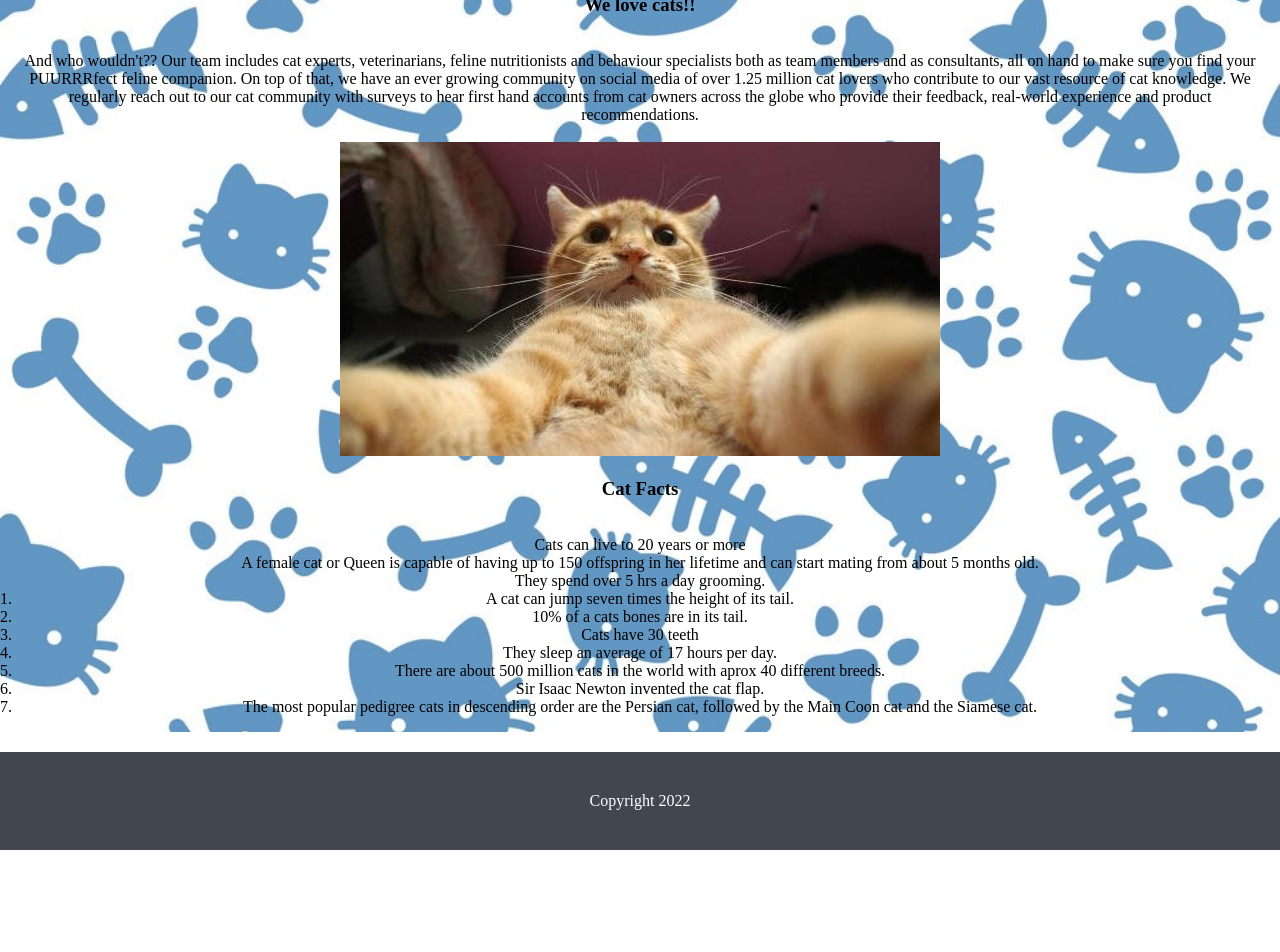
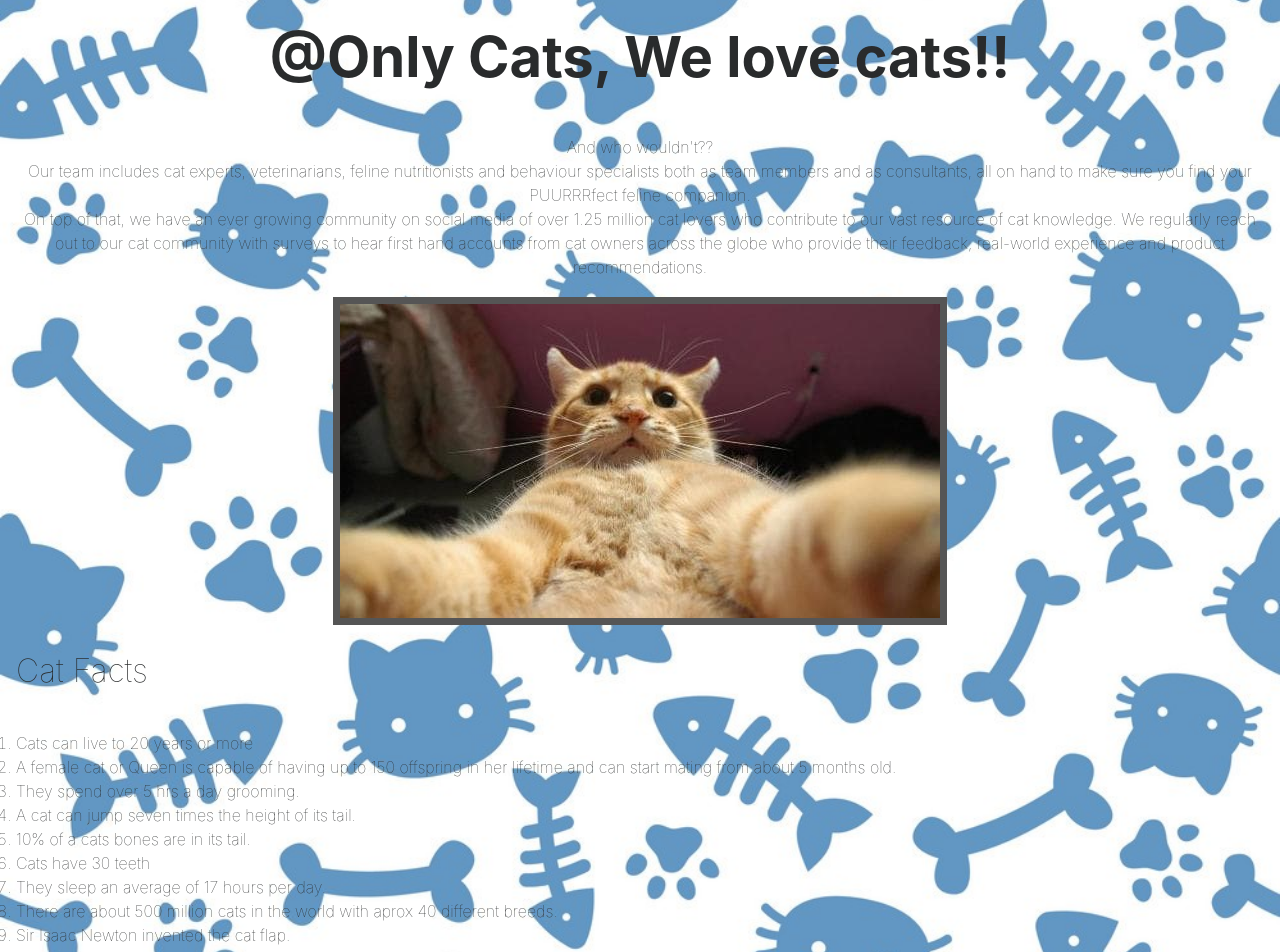
Before and after one commit to Wren4Wren/Cats4Life, a React (Create React App) app: page /about in a window 1280 px wide. Shown: the part 220-1172 px from the top of the page. Before the commit the page ends 1070 px from the top, so only its background shows below. Built offline with nearby package versions, Linux system fonts and the light colour scheme.

Commit message:
day 3 push-final

```diff
--- a/src/components/About.js
+++ b/src/components/About.js
@@ -1,33 +1,42 @@
 import "../css/About.css"
 
 const catSelfie = new URL("./images/catSelfie.jpeg", import.meta.url)
-const Background = new URL("./images/catsBlue.jpg", import.meta.url)
 
 const About = () => {
     return (
         <div className= "Background">
-         <h2>About Us</h2>
+          <div className="Header">
+            <header>About Us</header>
+          </div>
             <br></br>
             <br></br>
-            <h3> We love cats!!</h3>
+          <div className="Header2">
+            <h3> @Only Cats, We love cats!!</h3>
+          </div>
             <br></br>
             <br></br>
-            <p>And who wouldn't??
+          <div className= "Intro">
+            And who wouldn't??
+            <br></br>
             Our team includes cat experts, veterinarians, feline nutritionists and behaviour specialists both as team members and as consultants, all on hand to make sure you find your PUURRRfect feline companion.
-
-On top of that, we have an ever growing community on social media of over 1.25 million cat lovers who contribute to our vast resource of cat knowledge. We regularly reach out to our cat community with surveys to hear first hand accounts from cat owners across the globe who provide their feedback, real-world experience and product recommendations.</p>
+            <br></br>
+            On top of that, we have an ever growing community on social media of over 1.25 million cat lovers who contribute to our vast resource of cat            knowledge. We regularly reach out to our cat community with surveys to hear first hand accounts from cat owners across the globe who provide        their feedback, real-world experience and product recommendations.
+        </div>
             <br></br>
          <div className="catSelfie">
             <img src= {catSelfie} alt="cats"/>
             <br></br>
             <br></br>
-            <ol>
-                <h3>Cat Facts</h3>
+            <div className="Header">
+                <header>Cat Facts</header>
+            </div>
             <br></br>
             <br></br>
-            Cats can live to 20 years or more
-            <ol>A female cat or Queen is capable of having up to 150 offspring in her lifetime and can start mating from about 5 months old.</ol>
-            <ol>They spend over 5 hrs a day grooming.</ol>
+            <div className= "Facts">
+                <ol>
+                    <li>Cats can live to 20 years or more</li>
+                    <li>A female cat or Queen is capable of having up to 150 offspring in her lifetime and can start mating from about 5 months old.</li>
+                    <li>They spend over 5 hrs a day grooming.</li>
                     <li>A cat can jump seven times the height of its tail.</li>
                     <li>10% of a cats bones are in its tail.</li>
                     <li>Cats have 30 teeth</li>
@@ -38,6 +47,7 @@ On top of that, we have an ever growing community on social media of over 1.25 m
                 </ol>
             </div>
          </div>
+        </div>
     );
 };
 
--- a/src/css/About.css
+++ b/src/css/About.css
@@ -5,14 +5,72 @@
 
 img {
     max-width: 100%;
+    border: 7px solid #555;
 }
 
-.catSelfie {
-    width: cover;
-}
+img:hover {
+    animation: shake 0.5s;
+
+    animation-iteration-count: infinite;
+  }
+
+  @keyframes shake {
+    0% { transform: translate(1px, 1px) rotate(0deg); }
+    10% { transform: translate(-1px, -2px) rotate(-1deg); }
+    20% { transform: translate(-3px, 0px) rotate(1deg); }
+    30% { transform: translate(3px, 2px) rotate(0deg); }
+    40% { transform: translate(1px, -1px) rotate(1deg); }
+    50% { transform: translate(-1px, 2px) rotate(-1deg); }
+    60% { transform: translate(-3px, 1px) rotate(0deg); }
+    70% { transform: translate(3px, 1px) rotate(-1deg); }
+    80% { transform: translate(-1px, -1px) rotate(1deg); }
+    90% { transform: translate(1px, 2px) rotate(0deg); }
+    100% { transform: translate(1px, -2px) rotate(-1deg); }
+  }
 
 .Background {
     background-image: url("../components/images/catsBlue.jpg");
     background-size: cover;
     padding: 1rem;
 }
+
+.Intro {
+    font-family: -apple-system, system-ui, BlinkMacSystemFont, "Segoe UI", Roboto, "Helvetica Neue", Arial, sans-serif;
+    margin: 0;
+    font-size: 1rem;
+    font-weight: 1.5;
+    line-height: 1.5;
+    color: #292b2c;
+    /* background-color: #fff; */
+  }
+
+.Facts {
+    font-family: -apple-system, system-ui, BlinkMacSystemFont, "Segoe UI", Roboto, "Helvetica Neue", Arial, sans-serif;
+    margin: 0;
+    font-size: 1rem;
+    font-weight: 1.5;
+    line-height: 1.5;
+    color: #292b2c;
+    /* background-color: #fff; */
+    text-align: left;
+  }
+
+  .Header {
+    font-family: -apple-system, system-ui, BlinkMacSystemFont, "Segoe UI", Roboto, "Helvetica Neue", Arial, sans-serif;
+    margin: 0;
+    font-size: 2rem;
+    font-weight: 5.5;
+    line-height: 1.5;
+    color: #292b2c;
+    text-align: left;
+  }
+
+  .Header2 {
+    font-family: -apple-system, system-ui, BlinkMacSystemFont, "Segoe UI", Roboto, "Helvetica Neue", Arial, sans-serif;
+    margin: 0;
+    font-size: 3rem;
+    font-weight: 5.5;
+    line-height: 1.5;
+    color: #292b2c;
+    text-align: center;
+  }
```
Lines whose indentation alone changed are shown as unchanged.
